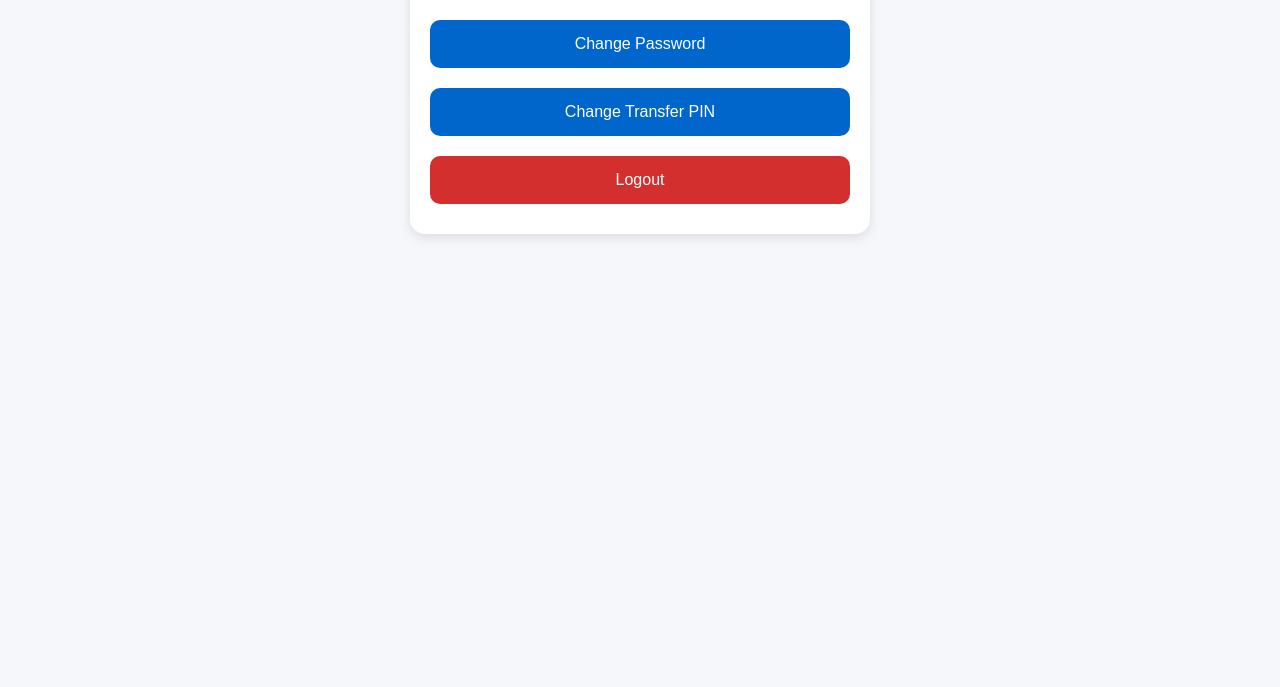
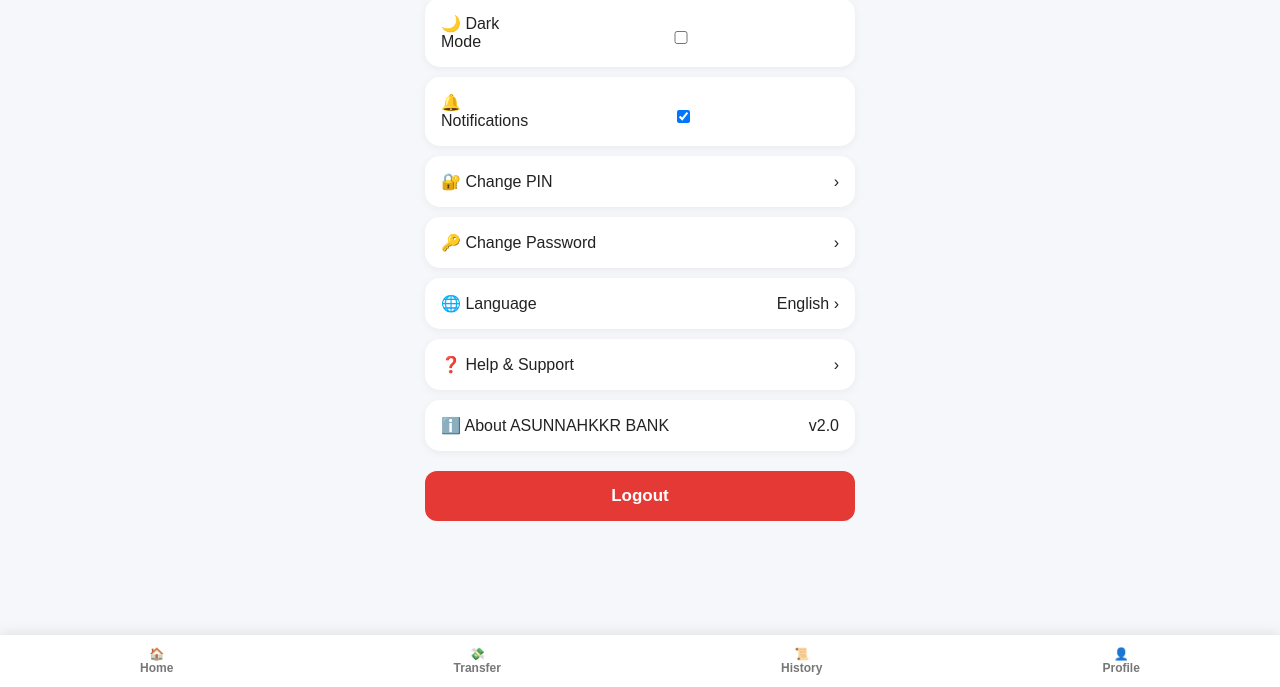
Before and after one commit to sunnahkkr2/ASUNNAHKKRBank, a website: page www/pages/settings.html in a window 1280 px wide. Shown: the part 113-800 px from the top of the page. Drawn offline with Linux system fonts and the light colour scheme; sample sign-in values are in the browser's storage.

Commit message:
Settings v2.0 completed

```diff
--- a/www/pages/settings.html
+++ b/www/pages/settings.html
@@ -1,83 +1,167 @@
 <!DOCTYPE html>
-<html>
+<html lang="en">
 <head>
+
 <meta charset="UTF-8">
 <meta name="viewport" content="width=device-width, initial-scale=1.0">
+
 <title>Settings</title>
 
-<style>
-body{
-font-family:Arial,sans-serif;
-background:#f5f7fb;
-margin:0;
-}
+<link rel="stylesheet" href="../css/style.css">
 
-.container{
-max-width:420px;
-margin:30px auto;
-background:white;
-padding:20px;
-border-radius:15px;
-box-shadow:0 4px 12px rgba(0,0,0,.1);
-}
-
-h2{
-text-align:center;
-color:#0066cc;
-margin-bottom:25px;
-}
-
-button{
-width:100%;
-padding:15px;
-margin:10px 0;
-border:none;
-border-radius:10px;
-font-size:16px;
-cursor:pointer;
-}
-
-.primary{
-background:#0066cc;
-color:white;
-}
-
-.danger{
-background:#d32f2f;
-color:white;
-}
-</style>
 </head>
 
 <body>
 
-<div class="container">
+<div class="header">
 
-<h2>Settings</h2>
+<h1>Settings</h1>
 
-<button class="primary" onclick="alert('Coming Soon')">
-Change Password
-</button>
+<p>Manage your preferences</p>
 
-<button class="primary" onclick="alert('Coming Soon')">
-Change Transfer PIN
-</button>
+</div>
 
-<button class="danger" onclick="logout()">
+<div class="container fade-in">
+
+<div class="setting-item">
+
+<span>🌙 Dark Mode</span>
+
+<input
+type="checkbox"
+id="darkMode">
+
+</div>
+
+<div class="setting-item">
+
+<span>🔔 Notifications</span>
+
+<input
+type="checkbox"
+id="notifications"
+checked>
+
+</div>
+
+<div class="setting-item"
+onclick="location.href='change-pin.html'">
+
+<span>🔐 Change PIN</span>
+
+<span>›</span>
+
+</div>
+
+<div class="setting-item"
+onclick="location.href='change-password.html'">
+
+<span>🔑 Change Password</span>
+
+<span>›</span>
+
+</div>
+
+<div class="setting-item">
+
+<span>🌐 Language</span>
+
+<span>English ›</span>
+
+</div>
+
+<div class="setting-item">
+
+<span>❓ Help & Support</span>
+
+<span>›</span>
+
+</div>
+
+<div class="setting-item">
+
+<span>ℹ️ About ASUNNAHKKR BANK</span>
+
+<span>v2.0</span>
+
+</div>
+
+<button class="red" onclick="logout()">
 Logout
 </button>
+</div>
+
+<div class="bottom-nav">
+
+<a href="dashboard.html">
+🏠
+<span>Home</span>
+</a>
+
+<a href="transfer.html">
+💸
+<span>Transfer</span>
+</a>
+
+<a href="history.html">
+📜
+<span>History</span>
+</a>
+
+<a href="profile.html">
+👤
+<span>Profile</span>
+</a>
 
 </div>
 
 <script>
+
+const currentUser = JSON.parse(localStorage.getItem("user"));
+
+if(!currentUser){
+location.href = "login.html";
+}
+
+const darkMode = document.getElementById("darkMode");
+
+if(localStorage.getItem("darkMode") === "true"){
+
+darkMode.checked = true;
+
+document.body.style.background = "#121212";
+document.body.style.color = "#ffffff";
+
+}
+
+darkMode.addEventListener("change",function(){
+
+if(this.checked){
+
+localStorage.setItem("darkMode","true");
+
+document.body.style.background="#121212";
+document.body.style.color="#ffffff";
+
+}else{
+
+localStorage.setItem("darkMode","false");
+
+document.body.style.background="#f5f7fb";
+document.body.style.color="#222222";
+
+}
+
+});
+
 function logout(){
 
-localStorage.removeItem("token");
 localStorage.removeItem("user");
 
-window.location.href="login.html";
+location.href="login.html";
 
 }
+
 </script>
 
 </body>
```
